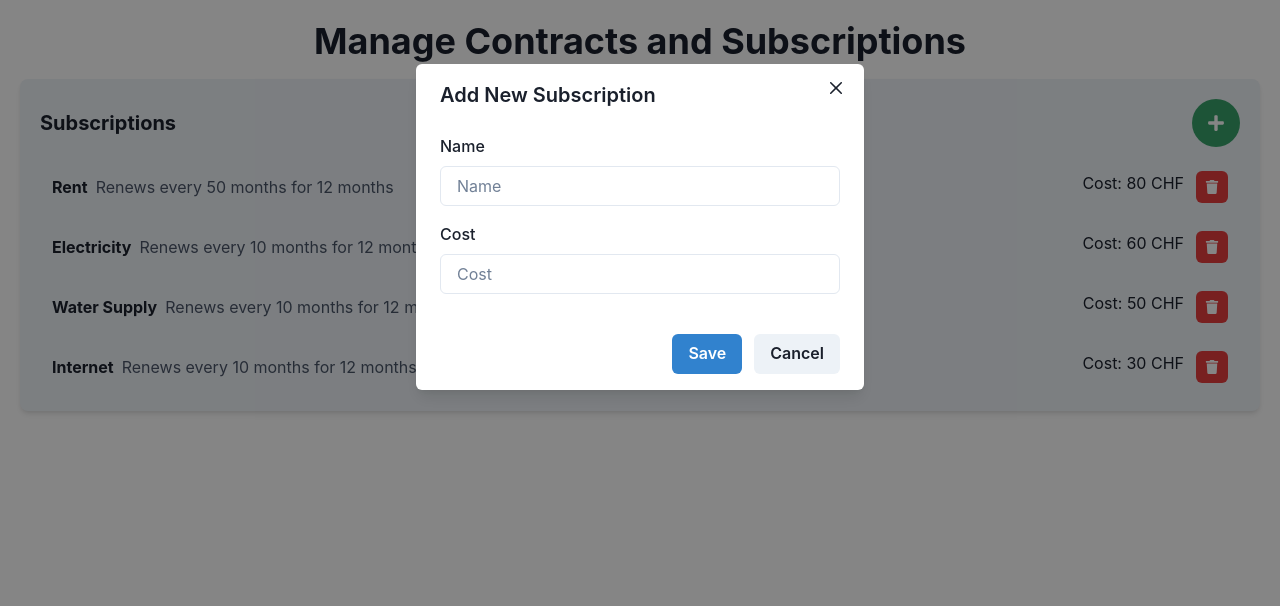
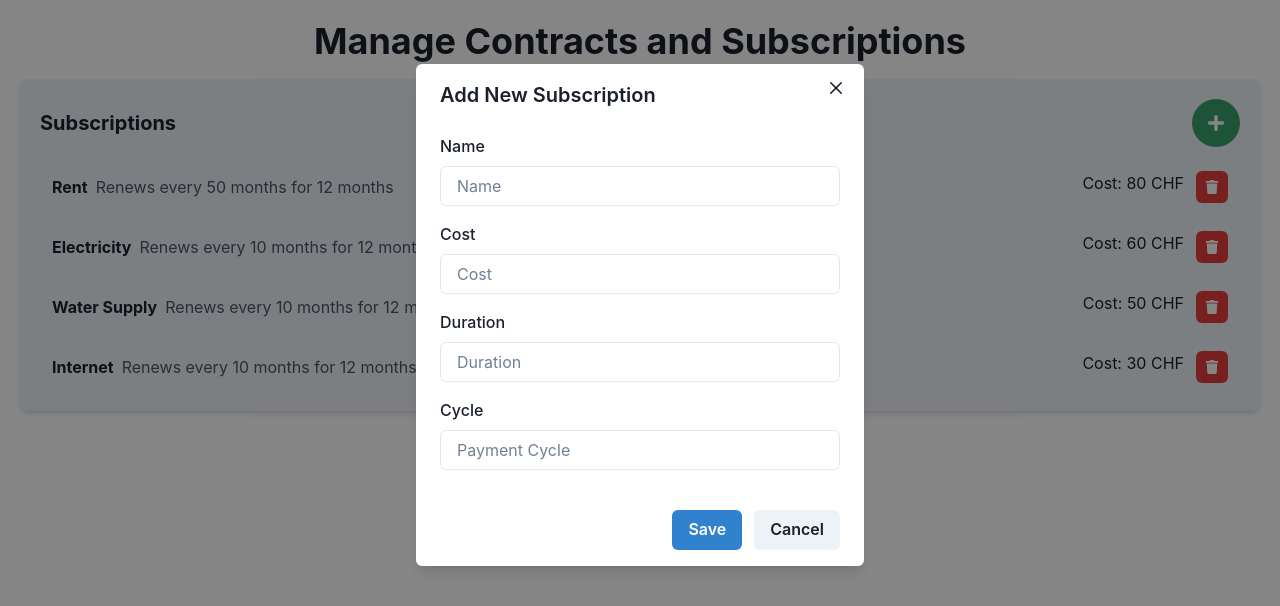
Before and after one commit to AmroAbdrabo/app-task, a React (Create React App) app: page / in a window 1280 px wide. Both pictures are taken after a click on the button 1216 px from the left and 123 px from the top of the page. Shown: the top 606 px of the page. Built offline with nearby package versions, Linux system fonts and the light colour scheme.

Commit message:
update modal form and add delete from redux in view

```diff
--- a/src/components/SubList.tsx
+++ b/src/components/SubList.tsx
@@ -57,6 +57,8 @@ function SubList() {
   const handleDelete = (id:number) => {
     // removes it from the subscriptions state
     setSubscriptions(subscriptions.filter(sub => sub.id !== id));
+    dispatch(deleteContract(id))
+
   };
 
   return (
@@ -88,6 +90,14 @@ function SubList() {
             <FormControl mt={4}>
               <FormLabel>Cost</FormLabel>
               <Input placeholder="Cost" value={currentSubscription?.cost || ''} onChange={(e) => handleChange(e, 'cost')} />
+            </FormControl>
+            <FormControl mt={4}>
+              <FormLabel>Duration</FormLabel>
+              <Input placeholder="Duration" value={currentSubscription?.duration || ''} onChange={(e) => handleChange(e, 'duration')} />
+            </FormControl>
+            <FormControl mt={4}>
+              <FormLabel>Cycle</FormLabel>
+              <Input placeholder="Payment Cycle" value={currentSubscription?.cycle || ''} onChange={(e) => handleChange(e, 'cycle')} />
             </FormControl>
           </ModalBody>
           <ModalFooter>
```
